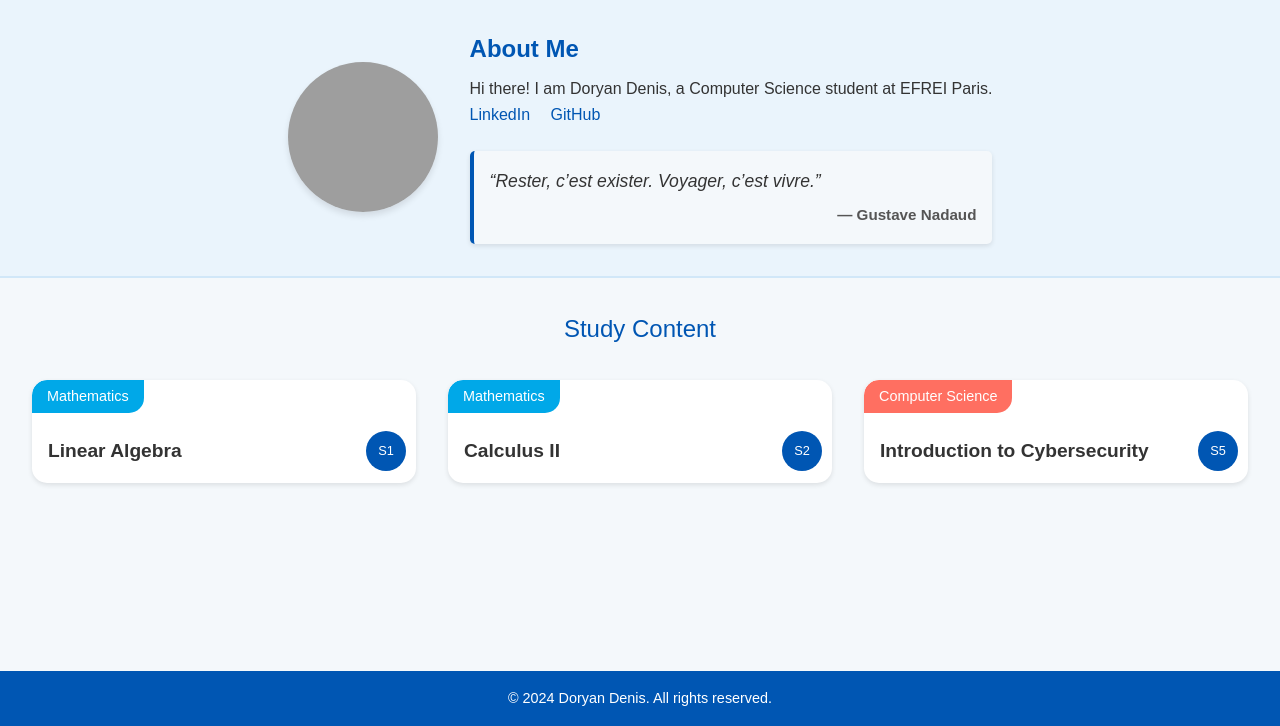
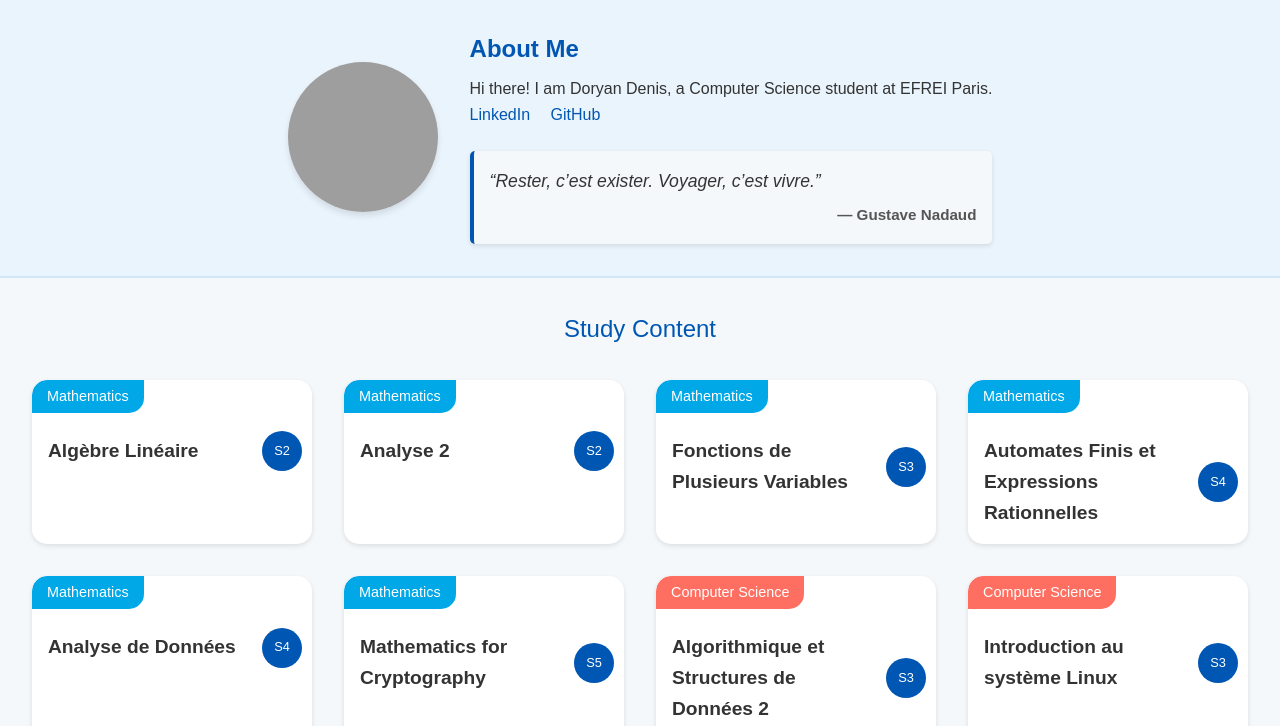
Before and after one commit to DorDNS/StudyHub, a plain HTML site: page index.html in a window 1280 px wide. Shown: the part 74-800 px from the top of the page. Drawn offline with Linux system fonts and the light colour scheme; grey boxes are pictures that could not be loaded.

Commit message:
Ajout d'une icône de site et mise à jour des fiches d'étude avec des titres et des liens pour les modules de mathématiques et d'informatique.

```diff
--- a/index.html
+++ b/index.html
@@ -7,6 +7,7 @@
     <link rel="stylesheet" href="css/base.css">
     <link rel="stylesheet" href="css/header-footer.css">
     <link rel="stylesheet" href="css/home.css">
+    <link rel="icon" type="image/png" href="website-icon.png">
 </head>
 <body>
     <!-- Dynamic Header -->
@@ -37,19 +38,67 @@
                 <div class="study-card">
                     <div class="category-label category-math">Mathematics</div>
                     <div class="content">
-                        <span class="semester">S1</span>
-                        <h3>Linear Algebra</h3>
+                        <span class="semester">S2</span>
+                        <h3>Algèbre Linéaire</h3>
+                    </div>
+                    <a href="pdf/sm202.pdf" target="_blank" class="card-link"></a>
+                </div>
+                <div class="study-card">
+                    <div class="category-label category-math">Mathematics</div>
+                    <div class="content">
+                        <span class="semester">S2</span>
+                        <h3>Analyse 2</h3>
+                    </div>
+                    <a href="pdf/sm201.pdf" target="_blank" class="card-link"></a>
+                </div>
+                <div class="study-card">
+                    <div class="category-label category-math">Mathematics</div>
+                    <div class="content">
+                        <span class="semester">S3</span>
+                        <h3>Fonctions de Plusieurs Variables</h3>
+                    </div>
+                    <a href="pdf/sm302.pdf" target="_blank" class="card-link"></a>
+                </div>
+                <div class="study-card">
+                    <div class="category-label category-math">Mathematics</div>
+                    <div class="content">
+                        <span class="semester">S4</span>
+                        <h3>Automates Finis et Expressions Rationnelles</h3>
                     </div>
                 </div>
                 <div class="study-card">
                     <div class="category-label category-math">Mathematics</div>
                     <div class="content">
-                        <span class="semester">S2</span>
-                        <h3>Calculus II</h3>
+                        <span class="semester">S4</span>
+                        <h3>Analyse de Données</h3>
                     </div>
+                </div>
+                <div class="study-card">
+                    <div class="category-label category-math">Mathematics</div>
+                    <div class="content">
+                        <span class="semester">S5</span>
+                        <h3>Mathematics for Cryptography</h3>
+                    </div>
+                    <a href="pdf/sm503m.pdf" target="_blank" class="card-link"></a>
                 </div>
 
                 <!-- Computer Science Section -->
+                <div class="study-card">
+                    <div class="category-label category-cs">Computer Science</div>
+                    <div class="content">
+                        <h3>Algorithmique et Structures de Données 2</h3>
+                        <span class="semester">S3</span>
+                    </div>
+                    <a href="https://dordns.github.io/algo-sdd2/" target="_blank" class="card-link"></a>
+                </div>
+                <div class="study-card">
+                    <div class="category-label category-cs">Computer Science</div>
+                    <div class="content">
+                        <h3>Introduction au système Linux</h3>
+                        <span class="semester">S3</span>
+                    </div>
+                    <a href="https://dordns.github.io/cours-linux/" target="_blank" class="card-link"></a>
+                </div>
                 <div class="study-card">
                     <div class="category-label category-cs">Computer Science</div>
                     <div class="content">
```
Also changed, not shown: ti530m.html (+1 -0 lines), website-icon.png (added), 4 other files.
